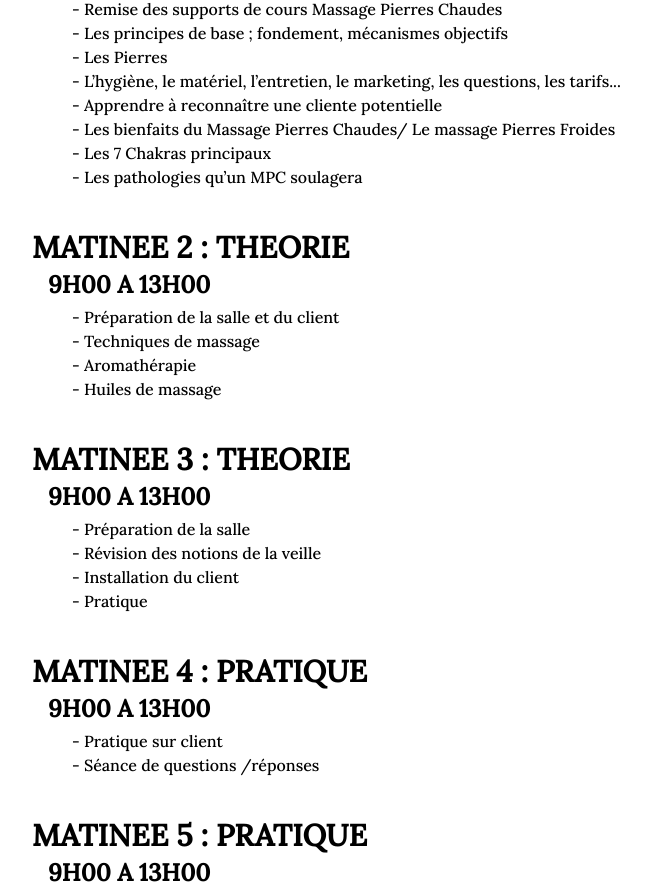
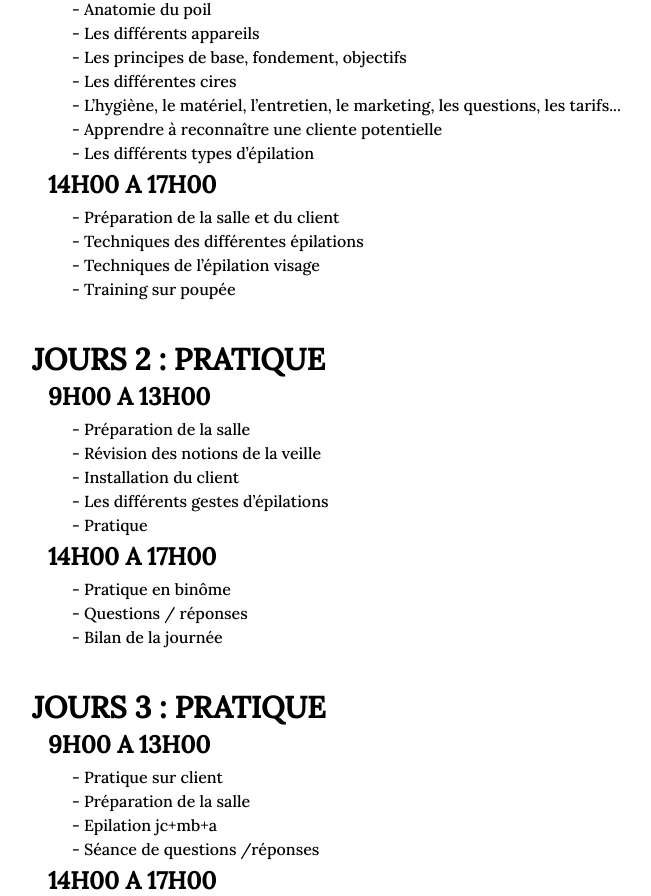
Before and after one commit to GallisBussiness/estetic, a React (Create React App) app: page /formations/epilation in a window 1280 px wide. Shown: the part 475-1371 px from the top of the page, without its empty margins (116-767 px from the left). Built offline with nearby package versions, Linux system fonts and the light colour scheme.

Commit message:
update fiches

```diff
--- a/src/components/fiches/Epilation.jsx
+++ b/src/components/fiches/Epilation.jsx
@@ -15,52 +15,73 @@ function Epilation() {
                    <h1 className="text-3xl font-semibold my-1">JOUR 1 : THEORIE</h1>
                    <h1 className="text-2xl font-semibold my-1 pl-4">9H00 A 13H00</h1>
                    <ul className="pl-10">
-                       <li> - Examen du matériel</li>
-                       <li> - Remise des supports de cours Massage Pierres Chaudes</li>
-                       <li> - Les principes de base ; fondement, mécanismes objectifs</li>
-                       <li> - Les Pierres</li>
-                       <li> - L’hygiène, le matériel, l’entretien, le marketing, les questions, les tarifs...</li>
+                       <li> - Remise des supports de cours épilation</li>
+                       <li> - Anatomie du poil</li>
+                       <li> - Les différents appareils</li>
+                       <li> - Les principes de base, fondement, objectifs</li>
+                       <li> - Les différentes cires </li>
+                       <li> - L’hygiène, le matériel, l’entretien, le marketing, les questions, les tarifs... </li>
                        <li> - Apprendre à reconnaître une cliente potentielle</li>
-                       <li> - Les bienfaits du Massage Pierres Chaudes/ Le massage Pierres Froides</li>
-                       <li> - Les 7 Chakras principaux</li>
-                       <li> - Les pathologies qu’un MPC soulagera</li>
+                       <li> - Les différents types d’épilation </li>
+                   </ul>
+                   <h1 className="text-2xl font-semibold my-1 pl-4">14H00 A 17H00</h1>
+                   <ul className="pl-10">
+                       <li>- Préparation de la salle et du client </li>
+                       <li>- Techniques des différentes épilations </li>
+                       <li>- Techniques de l’épilation visage</li>
+                       <li>- Training sur poupée</li>
                    </ul>
               </div>
               <div className="my-3 py-3">
-                   <h1 className="text-3xl font-semibold my-1">MATINEE 2 : THEORIE</h1>
+                   <h1 className="text-3xl font-semibold my-1">JOURS 2 : PRATIQUE</h1>
                    <h1 className="text-2xl font-semibold my-1 pl-4">9H00 A 13H00</h1>
                    <ul className="pl-10">
-                       <li> - Préparation de la salle et du client</li>
-                       <li> - Techniques de massage</li>
-                       <li> - Aromathérapie</li>
-                       <li> - Huiles de massage</li>
+                      <li>- Préparation de la salle</li>
+                       <li>- Révision des notions de la veille</li>
+                       <li>- Installation du client</li>
+                       <li>- Les différents gestes d’épilations</li>
+                       <li>- Pratique</li>
+                   </ul>
+                   <h1 className="text-2xl font-semibold my-1 pl-4">14H00 A 17H00</h1>
+                   <ul className="pl-10">
+                        <li>- Pratique en binôme</li>
+                        <li>- Questions / réponses</li>
+                        <li>- Bilan de la journée</li>
                    </ul>
               </div>
               <div className="my-3 py-3">
-                   <h1 className="text-3xl font-semibold my-1">MATINEE 3 : THEORIE</h1>
+                   <h1 className="text-3xl font-semibold my-1">JOURS 3 : PRATIQUE</h1>
                    <h1 className="text-2xl font-semibold my-1 pl-4">9H00 A 13H00</h1>
                    <ul className="pl-10">
-                       <li> - Préparation de la salle</li>
-                       <li> - Révision des notions de la veille</li>
-                       <li> - Installation du client</li>
-                       <li> - Pratique</li>
+                       <li>- Pratique sur client</li>
+                       <li>- Préparation de la salle</li>
+                       <li>- Epilation jc+mb+a</li>
+                       <li>- Séance de questions /réponses</li>
+                   </ul>
+                   <h1 className="text-2xl font-semibold my-1 pl-4">14H00 A 17H00</h1>
+                   <ul className="pl-10">
+                    <li>- Préparation de la salle</li>
+                    <li>- Epilation visage</li>
+                    <li>- Révision des notions de la veille</li>
+                    <li>- Bilan de la journée</li>
                    </ul>
               </div>
               <div className="my-3 py-3">
-                   <h1 className="text-3xl font-semibold my-1">MATINEE 4 : PRATIQUE</h1>
+                   <h1 className="text-3xl font-semibold my-1">JOURS 4 : PRATIQUE</h1>
                    <h1 className="text-2xl font-semibold my-1 pl-4">9H00 A 13H00</h1>
                    <ul className="pl-10">
-                       <li> - Pratique sur client</li>
-                       <li> - Séance de questions /réponses</li>
+                       <li> - Révisions de toutes les notions d’épilations</li>
+                       <li>- Pratique sur modèles réelles</li>
+                       <li>- Bilan de la formation</li>
+                       <li>- Questions / réponses</li>
                    </ul>
               </div>
               <div className="my-3 py-3">
-                   <h1 className="text-3xl font-semibold my-1">MATINEE 5 : PRATIQUE</h1>
+                   <h1 className="text-3xl font-semibold my-1">JOURS 5 : EXAMEN</h1>
                    <h1 className="text-2xl font-semibold my-1 pl-4">9H00 A 13H00</h1>
                    <ul className="pl-10">
-                       <li> - Préparation de la salle</li>
-                       <li> - Révision des notions de la veille</li>
-                       <li> - EXAMEN</li>
+                    <li>- EXAMEN THEORIQUE</li>
+                    <li>- EXAMEN PRATIQUE</li>
                    </ul>
               </div>
 
--- a/src/components/fiches/SoinCorps.jsx
+++ b/src/components/fiches/SoinCorps.jsx
@@ -12,7 +12,7 @@ function SoinCorps() {
               <h1 className="text-3xl font-semibold my-2">Objectif : </h1>
               <p className="text-lg">Théorie et pratique sur les technique de Massages relaxant/tonic/amincissant</p>
               <div className="my-3 py-3">
-                   <h1 className="text-3xl font-semibold my-1">JOUR 1 : PRATIQUE</h1>
+                   <h1 className="text-3xl font-semibold my-1">JOUR 1 :</h1>
                    <h1 className="text-2xl font-semibold my-1 pl-4">9H00 A 13H00</h1>
                    <ul className="pl-10">
                        <li> - Remise des supports de cours Massage</li>
@@ -24,23 +24,27 @@ function SoinCorps() {
                        <li> - Le déroulement d’un massage</li>
                        <li> - Apprendre à reconnaître une cliente potentielle</li>
                        <li> - Les différentes techniques de massage</li>
-                       <li> - Techniques de massage jambes et pieds</li>
+                   </ul>
+                   <h1 className="text-2xl font-semibold my-1 pl-4">14H00 A 17H00</h1>
+                   <ul className="pl-10">
+                      <li> - Techniques de massage jambes et pieds</li>
                        <li> - La préparation du client</li>
                    </ul>
               </div>
               <div className="my-3 py-3">
-                   <h1 className="text-3xl font-semibold my-1">JOUR 2 : PRATIQUE</h1>
+                   <h1 className="text-3xl font-semibold my-1">JOUR 2 :</h1>
                    <h1 className="text-2xl font-semibold my-1 pl-4">9H00 A 13H00</h1>
                    <ul className="pl-10">
                        <li> - Préparation de la salle</li>
                        <li> - Installation du client</li>
                        <li> - Récapitulatif massage jambes et pieds</li>
                        <li> - Massage ventre bras/ventre /buste/épaules/tête</li>
-                       <h1 className="text-2xl font-semibold my-1 pl-4">14H00 A 17H00</h1>
+                   </ul>
+                   <h1 className="text-2xl font-semibold my-1 pl-4">14H00 A 17H00</h1>
                    <ul className="pl-10">
                        <li> - Récapitulatif du massage</li>
                        <li> - Pratique en binômes</li>
-                   </ul>
+                       <li> - Bilan de la journée</li>
                    </ul>
               </div>
               <div className="my-3 py-3">
@@ -64,6 +68,7 @@ function SoinCorps() {
                    <ul className="pl-10">
                        <li> - Pratique sur modèles</li>
                        <li> - Technique amincissantes /tonic</li>
+                       <li> - massage complet</li>
                    </ul>
                    <h1 className="text-2xl font-semibold my-1 pl-4">14H00 A 17H00</h1>
                    <ul className="pl-10">
@@ -73,7 +78,13 @@ function SoinCorps() {
                    </ul>
               </div>
               <div className="my-3 py-3">
-                   <h1 className="text-3xl font-semibold my-1">JOUR 5 MATINEE 5 : EXAMEN</h1>
+                   <h1 className="text-3xl font-semibold my-1">JOUR 5 : EXAMEN</h1>
+                   <h1 className="text-2xl font-semibold my-1 pl-4">9H00 A 13H00</h1>
+                   <ul className="pl-10">
+                       <li>- Examen théorique</li>
+                       <li>- Examen pratique</li>
+                       <li>- Préparation de la salle, mise en place des produits et matériels</li>
+                   </ul>
               </div>
           </div>
         </>
--- a/src/components/fiches/maquillage.jsx
+++ b/src/components/fiches/maquillage.jsx
@@ -35,7 +35,7 @@ Théorie et pratique des techniques de maquillage.</p>
                    </ul>
               </div>
               <div className="my-3 py-3">
-                   <h1 className="text-3xl font-semibold my-1">JOUR 2 : PRATIQUE</h1>
+                   <h1 className="text-3xl font-semibold my-1">JOUR 2 : </h1>
                    <h1 className="text-2xl font-semibold my-1 pl-4">9H00 A 13H00</h1>
                    <ul className="pl-10">
                        <li> - Préparation du plan de travail</li>
@@ -51,7 +51,7 @@ Théorie et pratique des techniques de maquillage.</p>
                    </ul>
               </div>
               <div className="my-3 py-3">
-<h1 className="text-3xl font-semibold my-1">JOUR 3 : PRATIQUE</h1>
+<h1 className="text-3xl font-semibold my-1">JOUR 3 : </h1>
                    <h1 className="text-2xl font-semibold my-1 pl-4">9H00 A 13H00</h1>
                    <ul className="pl-10">
                        <li> - Préparation du plan de travail</li>
--- a/src/components/fiches/pedimani.jsx
+++ b/src/components/fiches/pedimani.jsx
@@ -12,7 +12,7 @@ function pedimani() {
               <h1 className="text-3xl font-semibold my-2">Objectif : </h1>
               <p className="text-lg">Théorie et pratique de la Manucure Pédicure</p>
               <div className="my-3 py-3">
-                   <h1 className="text-3xl font-semibold my-1">JOUR 1 MATIN : THEORIE</h1>
+                   <h1 className="text-3xl font-semibold my-1">JOUR 1 : THEORIE</h1>
                    <h1 className="text-2xl font-semibold my-1 pl-4">9H00 A 13H00</h1>
                    <ul className="pl-10">
                        <li> - Remise des supports de cours Manucure Pédicure</li>
@@ -49,9 +49,12 @@ function pedimani() {
               </div>
               <div className="my-3 py-3">
                    <h1 className="text-3xl font-semibold my-1">JOUR 3 : PRATIQUE</h1>
-                   <h1 className="text-2xl font-semibold my-1 pl-4">9H00 A 13H00 - 14H00 A 17H00</h1>
+                   <h1 className="text-2xl font-semibold my-1 pl-4">9H00 A 13H00</h1>
                    <ul className="pl-10">
-                       <li> - Pratique avec optimisation du temps de réalisation sur modèles</li>
+                       <li>- Pratique avec optimisation du temps de réalisation sur modèles réelles</li>
+                       <li>- Pose vernis</li>
+                       <li>- Pose vernis permanent</li>
+                       <li>- Pose vernis french</li>
                    </ul>
               </div>
               <div className="my-3 py-3">
@@ -60,6 +63,11 @@ function pedimani() {
                    <ul className="pl-10">
                        <li> - Pratique avec optimisation du temps de réalisation sur modèles</li>
                        <li> - Séance de questions /réponses</li>
+                   </ul>
+                   <h1 className="text-2xl font-semibold my-1 pl-4">14H00 A 17H00</h1>
+                   <ul className="pl-10">
+                       <li>- Pratique sur modèles réelles</li>
+                       <li>- Bilan de la formation</li>
                    </ul>
               </div>
               <div className="my-3 py-3">
```
Also changed, not shown: src/components/Home.jsx (+6 -6 lines).
